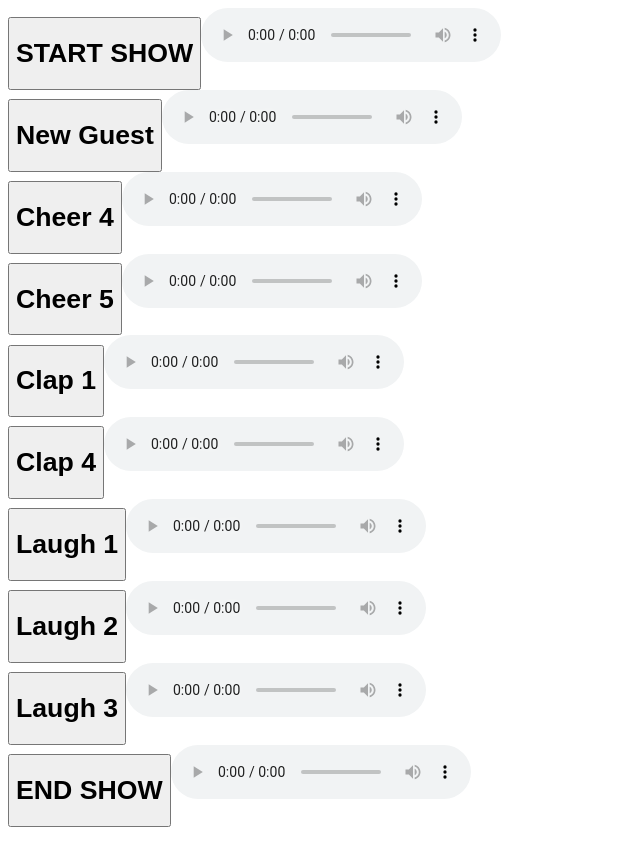
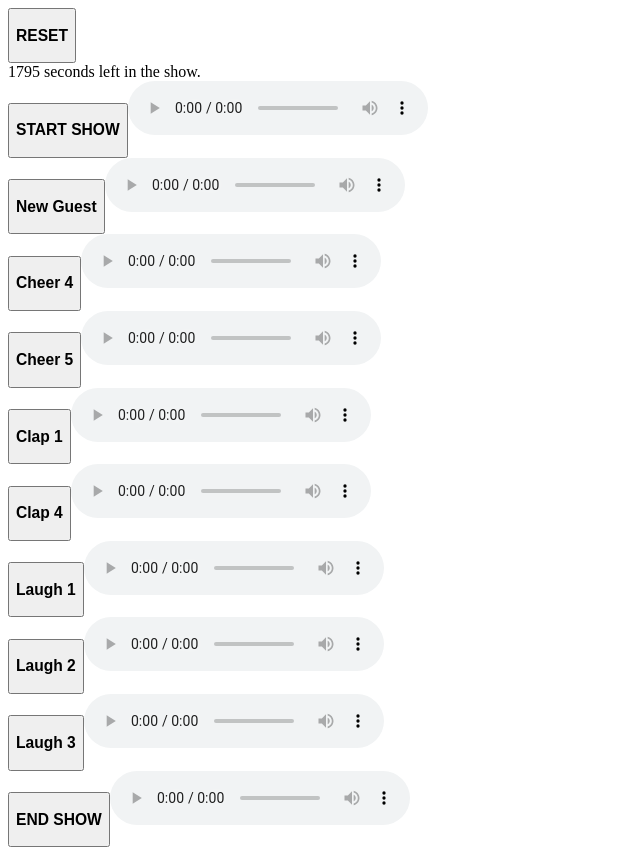
Before and after one commit to notanewbie/laugh-bigger, a plain HTML site: page index.html in a window 1280 px wide. Shown: the whole page, without its empty margins (0-640 px from the left). Drawn offline with Linux system fonts and the light colour scheme.

Commit message:
Added Show Countdown

```diff
--- a/index.html
+++ b/index.html
@@ -1,14 +1,15 @@
 <html>
-<button onclick="Intro()"><h1>START SHOW</h1></button><audio id="intro" controls><source src="intro.mp3"></source></audio><br />
-<button onclick="Intro2()"><h1>New Guest</h1></button><audio id="intro2" controls><source src="intro 2.mp3"></source></audio><br />
-<button onclick="Cheer4()"><h1>Cheer 4</h1></button><audio id="cheer4" controls><source src="Cheer 4.mp3"></source></audio><br />
-<button onclick="Cheer5()"><h1>Cheer 5</h1></button><audio id="cheer5" controls><source src="Cheer 5.mp3"></source></audio><br />
-<button onclick="Clap1()"><h1>Clap 1</h1></button><audio id="clap1" controls><source src="Clap 1.mp3"></source></audio><br />
-<button onclick="Clap4()"><h1>Clap 4</h1></button><audio id="clap4" controls><source src="Clap 4.mp3"></source></audio><br />
-<button onclick="Laugh1()"><h1>Laugh 1</h1></button><audio id="laugh1" controls><source src="Laugh 1.mp3"></source></audio><br />
-<button onclick="Laugh2()"><h1>Laugh 2</h1></button><audio id="laugh2" controls><source src="Laugh 2.mp3"></source></audio><br />
-<button onclick="Laugh3()"><h1>Laugh 3</h1></button><audio id="laugh3" controls><source src="Laugh 3.mp3"></source></audio><br />
-<button onclick="Outro()"><h1>END SHOW</h1></button><audio id="outro" controls><source src="outro.mp3"></source></audio><br />
+<button onclick="ReStart()"><h3>RESET</h3></button><div id="box"></div>
+<button onclick="Intro()"><h3>START SHOW</h3></button><audio id="intro" controls><source src="intro.mp3"></source></audio><br />
+<button onclick="Intro2()"><h3>New Guest</h3></button><audio id="intro2" controls><source src="intro 2.mp3"></source></audio><br />
+<button onclick="Cheer4()"><h3>Cheer 4</h3></button><audio id="cheer4" controls><source src="Cheer 4.mp3"></source></audio><br />
+<button onclick="Cheer5()"><h3>Cheer 5</h3></button><audio id="cheer5" controls><source src="Cheer 5.mp3"></source></audio><br />
+<button onclick="Clap1()"><h3>Clap 1</h3></button><audio id="clap1" controls><source src="Clap 1.mp3"></source></audio><br />
+<button onclick="Clap4()"><h3>Clap 4</h3></button><audio id="clap4" controls><source src="Clap 4.mp3"></source></audio><br />
+<button onclick="Laugh1()"><h3>Laugh 1</h3></button><audio id="laugh1" controls><source src="Laugh 1.mp3"></source></audio><br />
+<button onclick="Laugh2()"><h3>Laugh 2</h3></button><audio id="laugh2" controls><source src="Laugh 2.mp3"></source></audio><br />
+<button onclick="Laugh3()"><h3>Laugh 3</h3></button><audio id="laugh3" controls><source src="Laugh 3.mp3"></source></audio><br />
+<button onclick="Outro()"><h3>END SHOW</h3></button><audio id="outro" controls><source src="outro.mp3"></source></audio><br />
 </html>
 <script type="text/javascript">
 cheer5 = document.getElementById("cheer5")
@@ -21,6 +22,20 @@ laugh3 = document.getElementById("laugh3")
 intro = document.getElementById("intro")
 intro2 = document.getElementById("intro2")
 outro = document.getElementById("outro")
+timeleft = document.getElementById("box")
+left = 1800
+function Tick() {
+	left = left - 1
+	timeleft.innerHTML = left + " seconds left in the show."
+	if(left == 40) {
+		Outro()
+	}
+}
+function ReStart() {
+	left = 1800
+	timeleft.innerHTML = left + " seconds left in the show."
+}
+setInterval(Tick, 1000)
 function Cheer5() {
 	cheer5.play()
 	}
@@ -44,6 +59,8 @@ function Laugh3() {
 	}
 function Intro() {
 	intro.play()
+	left = 1800
+	timeleft.innerHTML = left + " seconds left in the show."
 	}
 function Intro2() {
 	intro2.play()
```
Also changed, not shown: 1 other file.
